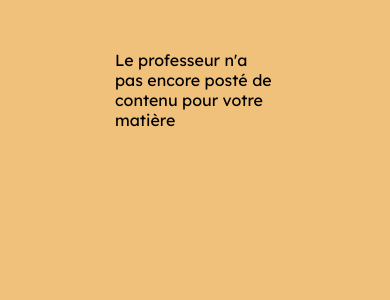
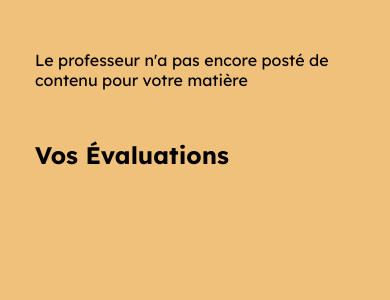
Before and after one commit to SoleneJeannin/ENT, a PHP site: page /cours.php in a window 390 px wide. Shown: the part 49-349 px from the top of the page. Run offline with PHP 8.4, Linux system fonts and the light colour scheme; data comes from the database, SQL or seed files in the repository; some web fonts are replaced.

Commit message:
Cours + todo - responsive fait

```diff
--- a/cours.css
+++ b/cours.css
@@ -24,9 +24,9 @@
   display: flex;
   align-items: center;
 }
-.cours-contenu:hover{
-    transition: 0.2s;
-    background-color: rgb(229, 229, 229);
+.cours-contenu:hover {
+  transition: 0.2s;
+  background-color: rgb(229, 229, 229);
 }
 .toggle-img {
   width: 30px;
@@ -56,6 +56,14 @@
   animation-duration: 0.6s;
 }
 
-.cours-contenu-information{
-    margin-left: 30px;
+.cours-contenu-information {
+  margin-left: 30px;
 }
+
+@media (max-width: 700px) {
+    .cours {
+        margin-top: 50px;
+        margin-right: 40px;
+        margin-left: 20px;
+      }
+}
--- a/cours.php
+++ b/cours.php
@@ -93,8 +93,12 @@
         <?php
         $requetEvaluation = "SELECT * FROM eval_exam"
             ?>
-        <div class="evaluation">
+        <div class="evaluation cours">
+            <h2>Vos Évaluations</h2>
+            <?php
+            // Je souhaite obtenir les évaluations
 
+            ?>
         </div>
 
     </main>
--- a/cours_todo_list.php
+++ b/cours_todo_list.php
@@ -37,6 +37,7 @@
 
 
             <div class="cours">
+            <h2>Vos Cours</h2>
                 <?php
 
                 // Je vérifie que l'utilisateur logué soit dans le bon programme.
@@ -114,10 +115,13 @@
 
 
             <div class="todo-lists">
+                <h2>Votre TodoList</h2>
                 <form class="actualisation" action="cours_todo_list.php">
+
                     <input class="reactualisation" type="submit" name="reactualisationTodo"
                         value="Réactualisation du Todo">
                 </form>
+
                 <?php
 
                 if (isset($_GET['reactualisationTodo'])) {
```
Also changed, not shown: cours_todo_list.css (+29 -3 lines).
